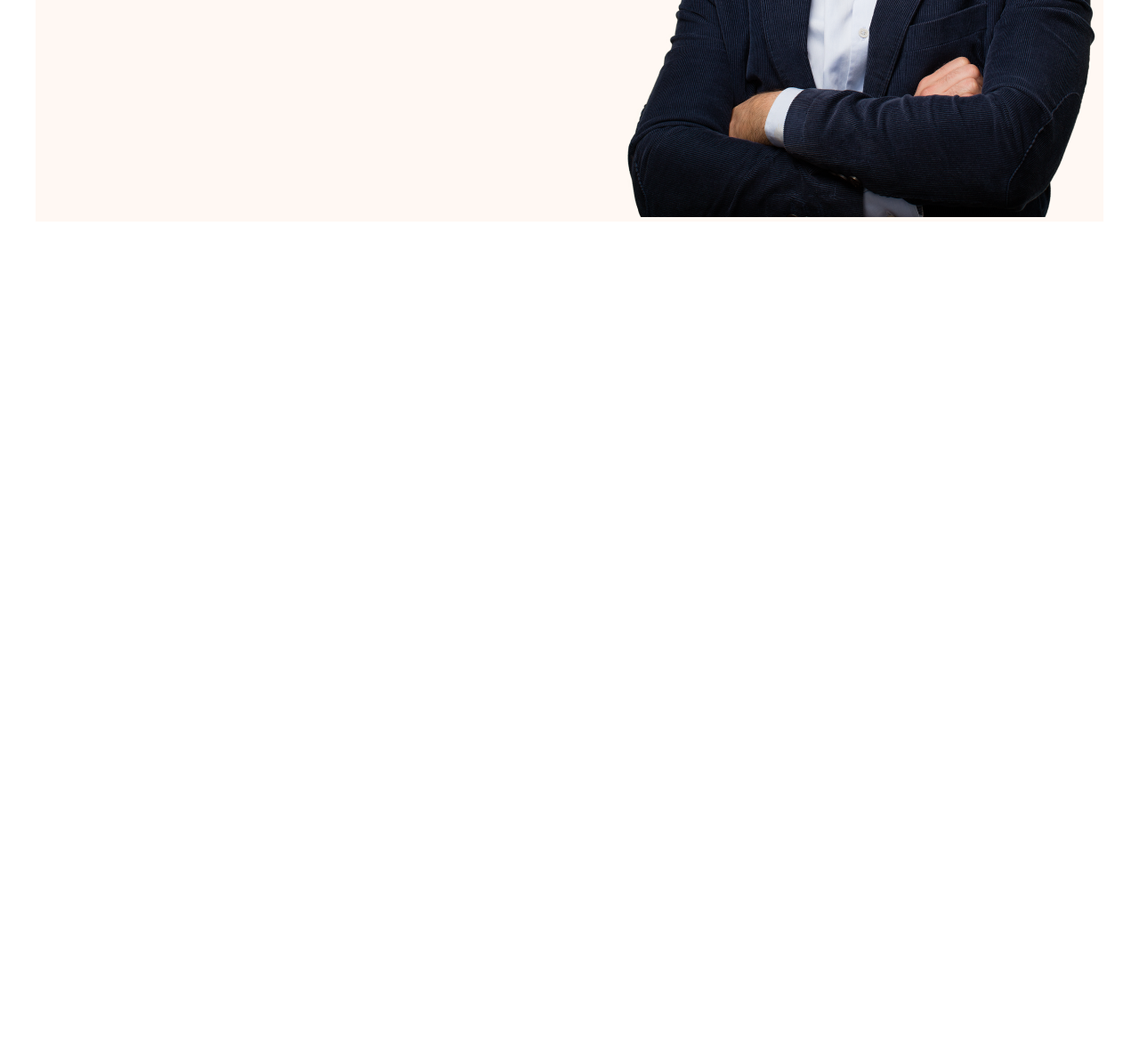
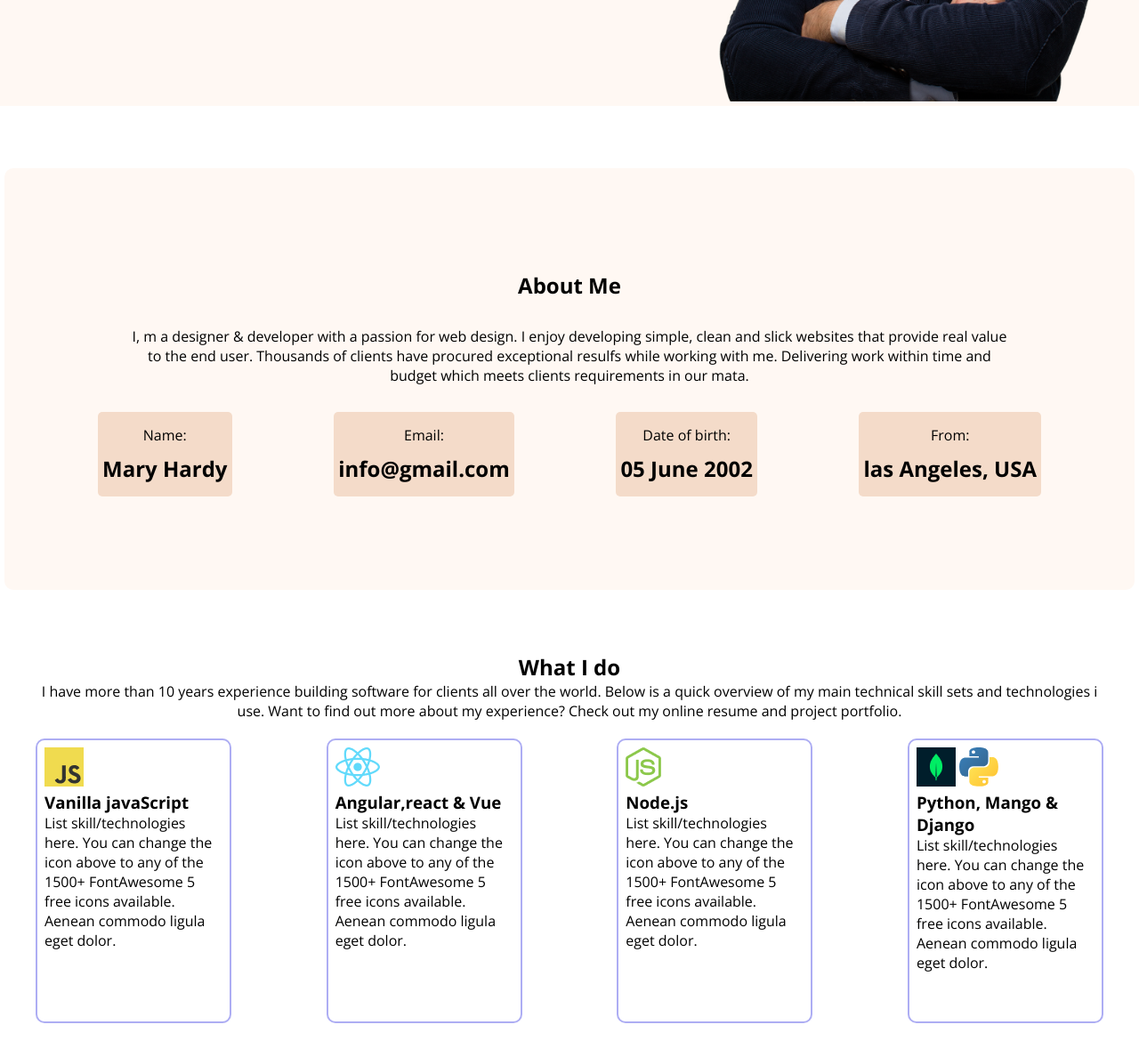
Before and after one commit to jakaria858/first-portfolio-website, a plain HTML site: page index.html in a window 1280 px wide. Shown: the part 506-1694 px from the top of the page at 89% size. Before the commit the page ends 800 px from the top, so only its background shows below. Drawn offline with nearby package versions, Linux system fonts and the light colour scheme.

Commit message:
about-me-and-i-do-section

```diff
--- a/index.html
+++ b/index.html
@@ -25,7 +25,8 @@
      </nav>
     <!-- navber end -->
      <!-- hero/banner section start -->
-      <section class="hero-parent container">
+      <section class="hero-parent-root">
+        <div class="hero-parent container">
         <div>
           <p class="hero-left-p-1">Hi, I am</p>
           <h2>Mary Hardy</h2>
@@ -40,8 +41,96 @@
         <div class="hero-right">
           <img src="./images/hardy.png" alt="">
         </div>
+        </div>
       </section>
       <!-- hero/banner section end -->
+      <!-- about me section -->
+      <section class="container about-parent">
+          <div class="main-about">
+          <h2>About Me</h2>
+          <p class="p-1"> I, m a designer & developer with a passion for web design.
+             I enjoy developing simple, clean and slick websites that
+              provide real value to the end user. Thousands of clients
+               have procured exceptional resulfs while working with me.
+            Delivering work within time and budget which meets clients
+             requirements in our mata.</p>
+             <div class="about-box-parent">
+              <div class="box">
+                <p>Name:</p>
+                <h2>Mary Hardy</h2>
+              </div>
+               <div class="box">
+                <p>Email:</p>
+                <h2>info@gmail.com</h2>
+              </div>
+               <div class="box">
+                <p>Date of birth:</p>
+                <h2>05 June 2002</h2>
+              </div>
+               <div class="box">
+                <p>From:</p>
+                <h2>las Angeles, USA</h2>
+              </div>
+             </div>
+             </div>
+      </section>
+      <!-- what i do section -->
+      <section class="what-i-do-parent container">
+      <h2>What I do</h2>
+       <p>I have more than 10 years experience building
+       software for clients all over the world.
+        Below is a quick overview of my main technical
+        skill sets and technologies
+        i use. Want to find out more about my experience?
+        Check out my online resume and project portfolio. </p>
+        <div class="what-i-do-card-container">
+        <div class="what-i-do-card">
+
+           <img src="./images/icons/js.png" alt="">
+         <h3>Vanilla javaScript</h3>
+        <p>List skill/technologies here.
+          You can change the icon above to
+          any of the 1500+ FontAwesome 5
+          free icons available.
+           Aenean commodo ligula eget dolor. </p>
+
+          </div>
+          <div class="what-i-do-card">
+
+             <img src="./images/icons/react.png" alt="">
+             <h3>Angular,react & Vue</h3>
+          <p>List skill/technologies here.
+             You can change the icon above to
+             any of the 1500+ FontAwesome 5
+             free icons available.
+             Aenean commodo ligula eget dolor. </p>
+
+          </div>
+          <div class="what-i-do-card">
+
+             <img src="./images/icons/nodejs.png" alt="">
+           <h3>Node.js</h3>
+          <p>List skill/technologies here.
+             You can change the icon above to
+              any of the 1500+ FontAwesome 5
+              free icons available.
+             Aenean commodo ligula eget dolor. </p>
+           </div>
+
+          <div class="what-i-do-card">
+
+              <img src="./images/icons/mongo.png" alt="">
+              <img src="./images/icons/python-5 1.png" alt="">
+            <h3>Python, Mango & Django</h3>
+            <p>List skill/technologies here.
+               You can change the icon above to
+                any of the 1500+ FontAwesome 5
+                free icons available.
+               Aenean commodo ligula eget dolor. </p>
+
+          </div>
+        </div>
+      </section>
   </header>
 </body>
 </html>
--- a/styles/style.css
+++ b/styles/style.css
@@ -3,6 +3,9 @@
   padding: 0;
    font-family: "Open Sans", sans-serif;
 }
+  img{
+    max-width: 100%;
+  }
 /* common style */
 .common-btn{
   background-color: #fd6e0a;
@@ -53,11 +56,14 @@
 ul li a{
   text-decoration: none;
 }
+ .hero-parent-root{
+  background-color: #fff8f3FF;
+ }
 .hero-parent{
   display: flex;
   justify-content: space-between;
   align-items: center;
-  background-color: #fff8f3FF;
+
   }
   .hero-left-p-1{
     font-weight: 600;
@@ -70,5 +76,63 @@
   }
   .hero-left-btn-parent{
     margin-top: 10px;
+  }
 
+  /* about us */
+  .about-parent{
+    background-color: #fff8f3FF;
+    margin: 70px auto;
+    padding: 35px;
+    border-radius: 10px;
+    text-align: center;
   }
+  .main-about{
+  margin: 50px;
+  padding: 20px;
+  }
+  .about-box-parent{
+    display: flex;
+    justify-content: space-between;
+    gap: 8px;
+  }
+  .about-parent h2{
+    margin: 10px 0;
+  }
+  .about-parent p{
+   margin: 10px;
+   }
+   .p-1{
+    gap: 15px;
+    padding: 20px;
+    margin: 30px 20px;
+   }
+  .about-box-parent .box{
+  background-color: #f4dbc9;
+  border-radius: 5px;
+  padding: 5px;
+  }
+  /* what i do section */
+
+  .what-i-do-parent{
+  margin: 60px auto;
+  text-align: center;
+  }
+  .what-i-do-card-container{
+  display: flex;
+  justify-content: space-between;
+  /* box-shadow: 2px;
+  height: 200px; */
+  margin-top:  20px;
+  gap: 8px;
+  }
+  .what-i-do-card-container .what-i-do-card{
+    border: 2px solid rgb(173, 173, 243);
+    border-radius: 10px;
+    padding: 8px;
+    text-align: left;
+  }
+  .what-i-do-card{
+   height: 300px;
+    width: 200px;
+    gap: 5px;
+  }
```
Also changed, not shown: images/icons/python-5 1.png (added).
